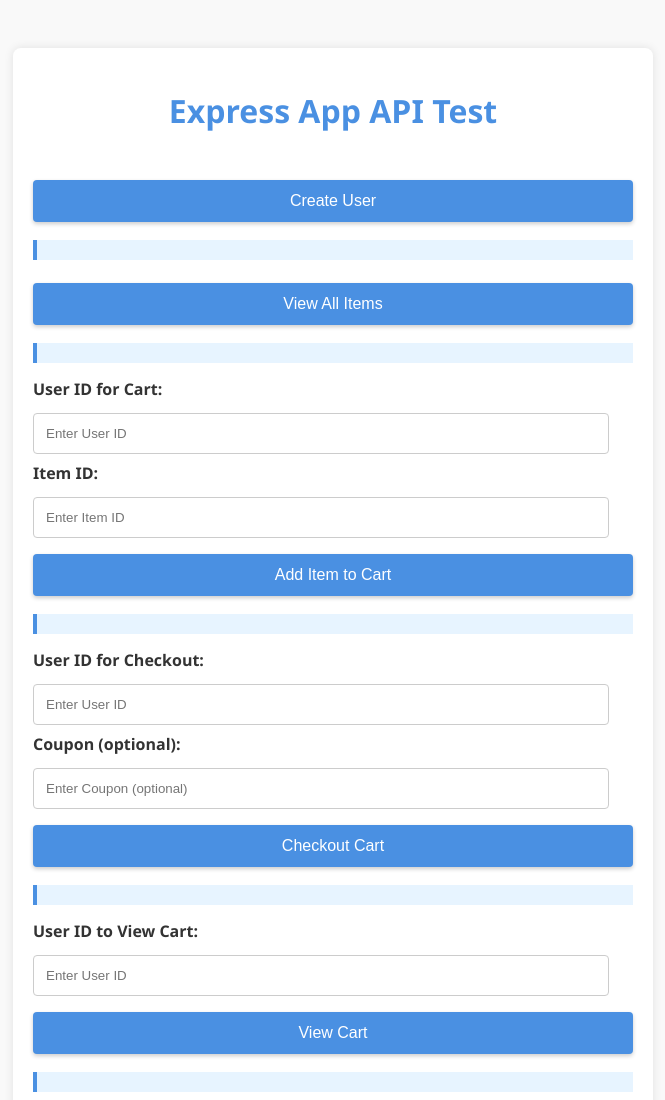
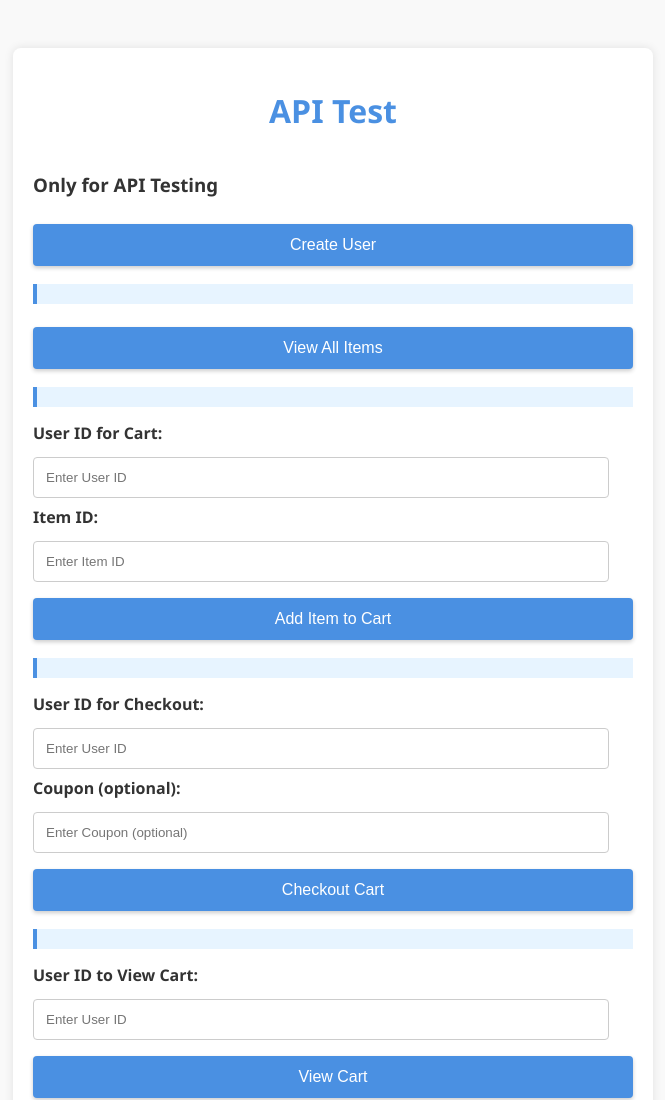
Before and after one commit to TheCBKM/ecommerce-store-uniblox, a website: page html/index.html in a window 1280 px wide. Shown: the top 1100 px of the page, without its empty margins (307-972 px from the left). Drawn offline with Linux system fonts and the light colour scheme.

Commit message:
Update index.html title and heading for API testing

```diff
--- a/html/index.html
+++ b/html/index.html
@@ -2,7 +2,7 @@
 <html lang="en">
 <head>
     <meta charset="UTF-8">
-    <title>Express App API Test</title>
+    <title>API Test</title>
     <style>
         body {
             font-family: 'Segoe UI', Tahoma, Geneva, Verdana, sans-serif;
@@ -76,7 +76,9 @@
 </head>
 <body>
     <div class="container">
-        <h1>Express App API Test</h1>
+        <h1>API Test</h1>
+        <h3>Only for API Testing</h3>
+
 
         <div class="form-group">
             <button onclick="createUser()">Create User</button>
```
